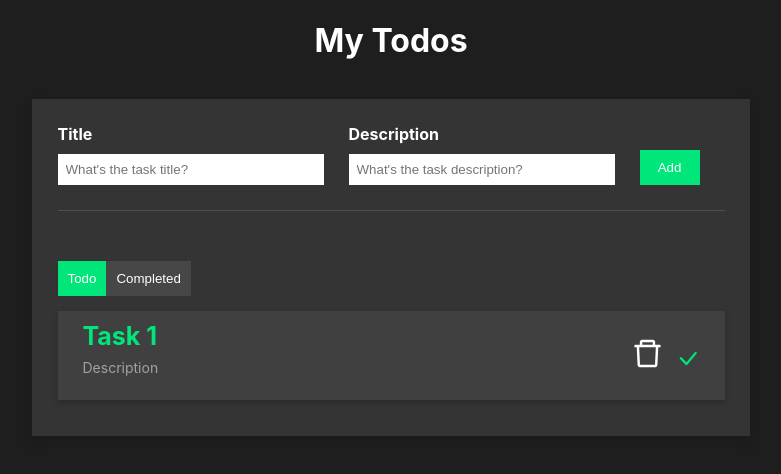
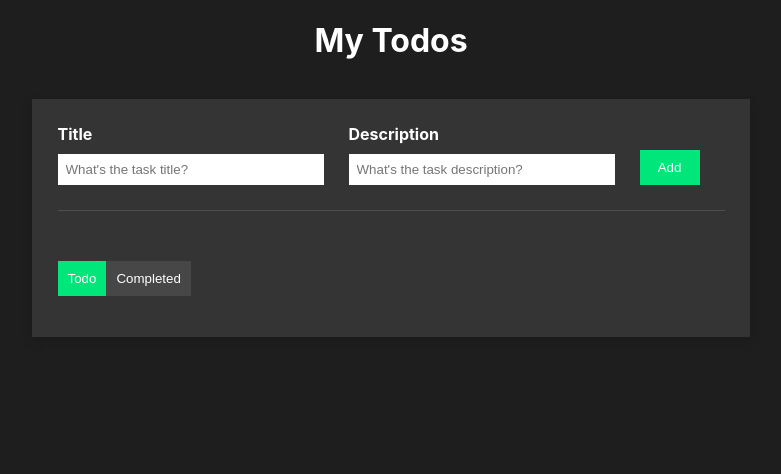
Before and after one commit to Sebastian-Zgheyb/TodoList, a React (Create React App) app in the folder todo-app/: page / in a window 1280 px wide. Shown: the top 474 px of the page, without its empty margins (249-1030 px from the left). Built offline with nearby package versions, Linux system fonts and the light colour scheme.

Commit message:
Implemented adding tasks and local storage

```diff
--- a/todo-app/src/App.js
+++ b/todo-app/src/App.js
@@ -1,9 +1,30 @@
-import { useState } from 'react';
+import { useEffect, useState } from 'react';
 import './App.css';
 import { AiOutlineDelete } from 'react-icons/ai';
 import { BsCheckLg } from 'react-icons/bs';
 function App() {
   const [isCompleteScreen, setIsCompleteScreen] = useState(false);
+  const [allTodos, setTodos] = useState([]);
+  const [newTitle, setNewTitle] = useState("");
+  const [newDescription, setNewDescription] = useState("");
+
+  const handleAddTodo = () => {
+    let newTodoItem = {
+      title: newTitle,
+      description: newDescription
+    }
+
+    let updatedTodoArr = [...allTodos];
+    updatedTodoArr.push(newTodoItem);
+    setTodos(updatedTodoArr);
+    localStorage.setItem('todolist', JSON.stringify(updatedTodoArr));
+  }
+  useEffect(()=>{
+    let savedTodo = JSON.parse(localStorage.getItem('todolist'));
+    if (savedTodo) {
+      setTodos(savedTodo);
+    }
+  }, []);
   return (
     <div className="App">
       <h1>My Todos</h1>
@@ -12,14 +33,14 @@
         <div className='todo-input'>
             <div className='todo-input-item'>
               <label>Title</label>
-              <input type="text" placeholder="What's the task title?"></input>
+              <input type="text" value={newTitle} onChange={(e)=>setNewTitle(e.target.value)} placeholder="What's the task title?"></input>
             </div>
             <div className='todo-input-item'>
               <label>Description</label>
-              <input type="text" placeholder="What's the task description?"></input>
+              <input type="text" value={newDescription} onChange={(e)=>setNewDescription(e.target.value)} placeholder="What's the task description?"></input>
             </div>
             <div className='todo-input-item'>
-              <button type='button' className='primaryButton'>Add</button>
+              <button type='button' onClick={handleAddTodo} className='primaryButton'>Add</button>
             </div>
         </div>
         <div className='button-area'>
@@ -27,16 +48,20 @@
           <button className={`secondaryButton ${isCompleteScreen===true && 'active'}`} onClick={()=>setIsCompleteScreen(true)}>Completed</button>
         </div>
         <div className='todo-list'>
-          <div className='todo-list-item'>
+          {allTodos.map((item, index)=> {
+            return (
+              <div className='todo-list-item' key={index}>
             <div>
-              <h3>Task 1</h3>
-              <p>Description</p>
+              <h3>{item.title}</h3>
+              <p>{item.description}</p>
             </div>
             <div>
               <AiOutlineDelete className='icon'/>
               <BsCheckLg className='check-icon'/>
             </div>
           </div>
+            )
+          })}
         </div>
       </div>
     </div>
```
